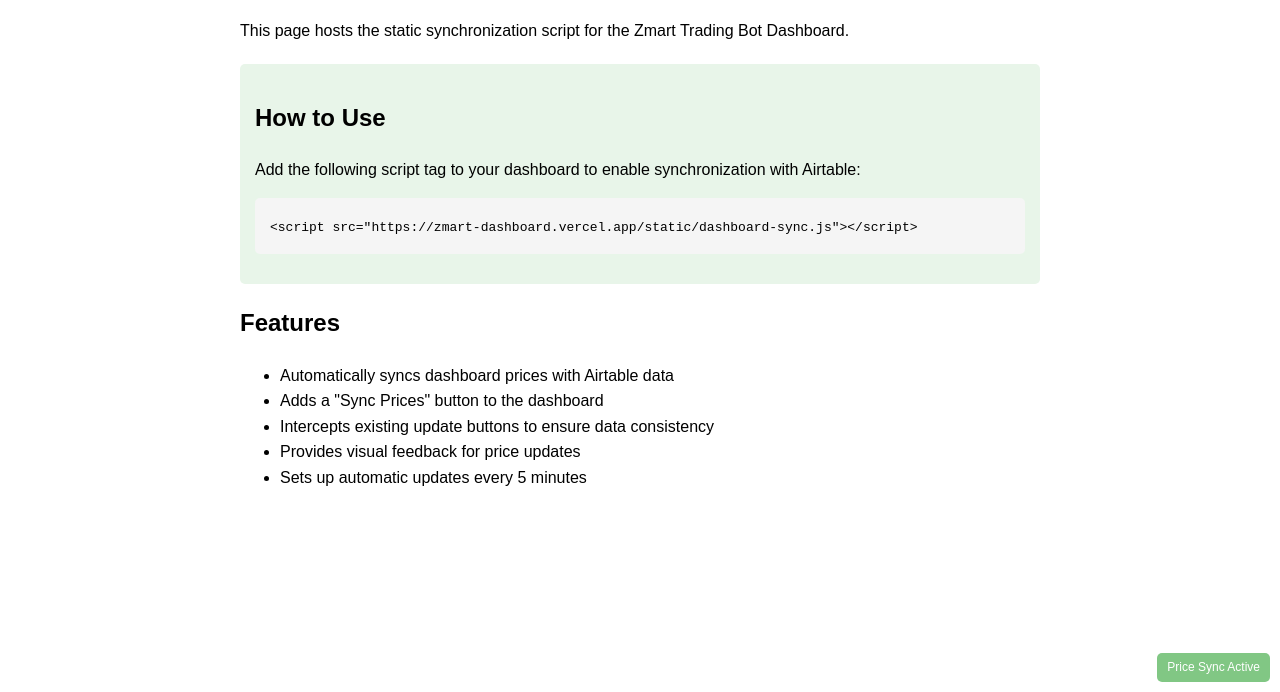
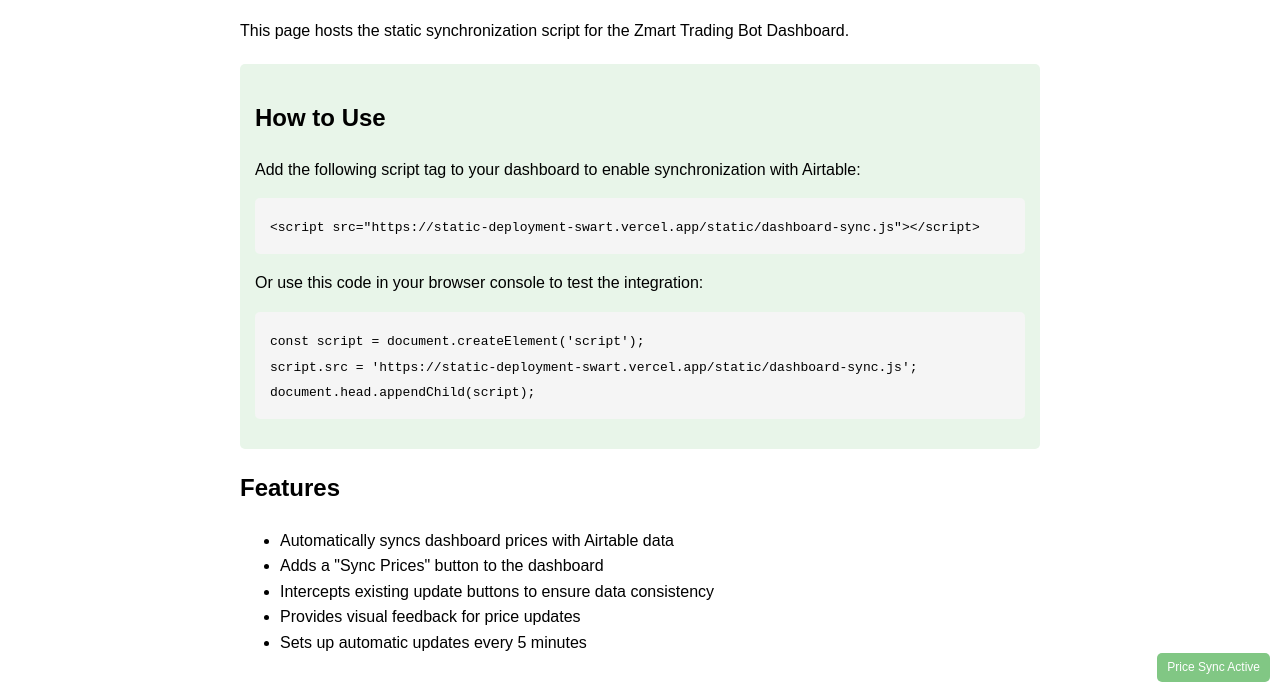
Before and after one commit to DansiDanutz/static-deployment, a plain HTML site: page index.html in a window 1280 px wide. Shown: the part 108-800 px from the top of the page. Drawn offline with Linux system fonts and the light colour scheme; no server answers.

Commit message:
Initial commit for static deployment

```diff
--- a/index.html
+++ b/index.html
@@ -45,7 +45,15 @@
         <h2>How to Use</h2>
         <p>Add the following script tag to your dashboard to enable synchronization with Airtable:</p>
         <div class="code-block">
-            <code>&lt;script src="https://zmart-dashboard.vercel.app/static/dashboard-sync.js"&gt;&lt;/script&gt;</code>
+            <code>&lt;script src="https://static-deployment-swart.vercel.app/static/dashboard-sync.js"&gt;&lt;/script&gt;</code>
+        </div>
+        <p>Or use this code in your browser console to test the integration:</p>
+        <div class="code-block">
+            <code>
+const script = document.createElement('script');<br>
+script.src = 'https://static-deployment-swart.vercel.app/static/dashboard-sync.js';<br>
+document.head.appendChild(script);
+            </code>
         </div>
     </div>
 
```
